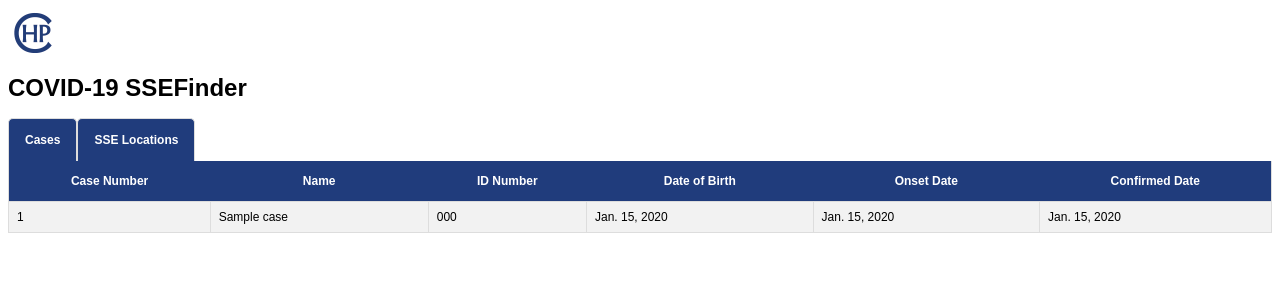
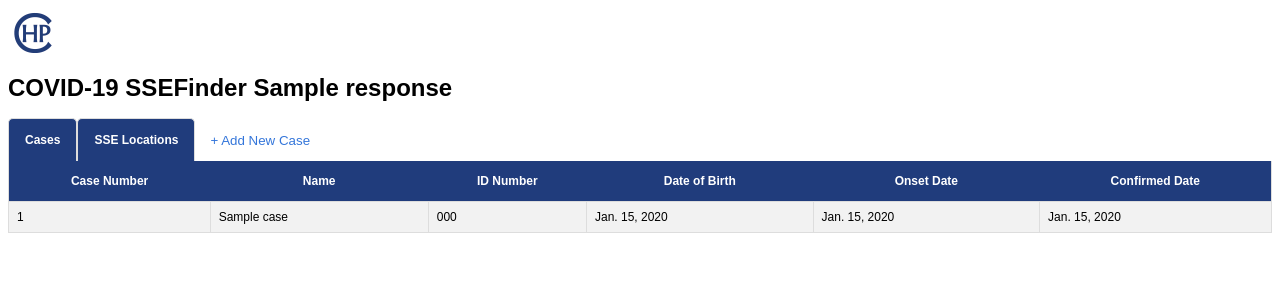
Before and after one commit to ivan-ngchakming/SSEFinder, a Django app: template templates/index.html in a window 1280 px wide. Shown: the top 300 px of the page. Run offline with Django 3.2, Linux system fonts and the light colour scheme; tables that the repository leaves empty hold one stand-in row (values such as "Sample post"); the template is opened without the code that fills it: values that come from a table or form of the project are taken from there, most other values are stand-ins (such as "Sample title", 1, 10 or a date in 2020); some libraries are stand-ins or nearby versions.

Commit message:
add case

```diff
--- a/app/forms.py
+++ b/app/forms.py
@@ -1,2 +1,11 @@
+from django import forms
+from .models import Case
+
+class CaseModelForm(forms.ModelForm):
+
+    class Meta:
+        model = Case
+        fields = '__all__'
+
 class EventForm:
     pass
--- a/app/static/base.css
+++ b/app/static/base.css
@@ -54,3 +54,18 @@ padding: 8px;
 tr:nth-child(even){background-color: #f2f2f2;}
 
 tr:hover {background-color: #ddd;}
+
+.add_new_case_btn {
+border: none;
+background: none;
+color: rgb(52, 118, 218);
+padding: 15 15 0;
+}
+.add_new_case_btn_2 {
+    padding: 0;
+    border: none;
+    background: none;
+    color: rgb(52, 118, 218);
+    float: right;
+    position: relative;
+}
--- a/app/static/base.js
+++ b/app/static/base.js
@@ -19,6 +19,41 @@ function openTab(tabname) {
       },
     });
   }
+
+  $(document).ready(function(){
+    $("#case_form").submit(function() {
+      setTimeout(function(){},10000);
+      $.ajax({
+        type: "POST",
+        url: "ajax/success-page",
+        async: false,
+        data: $(this).serialize(),
+        success: function () {
+          alert("Add record success!");
+        },
+        error: function(data){
+          alert("Failed to add record!");
+        },
+      });
+    });
+  });
+
+  if (tabname == "new_case_btn") {
+    case_id = document.querySelectorAll('[id^="case_detail_"]').length + 1
+    $.ajax({
+      url: 'ajax/add_newcase',
+      data: {
+        'case_id': case_id,
+      },
+      dataType: 'html',
+      success: function(data){
+        document.getElementById('addnewcases').innerHTML = data;
+        document.getElementById('id_case_number').defaultValue = case_id;
+        document.getElementById('id_case_number').disabled = true;
+      },
+    });
+  }
+
 };
 
 
@@ -89,3 +124,19 @@ function showEventDetail(event_name) {
     td.style.display = "none";
   }
 };
+
+function submissionroutine(request) {
+  $.ajax({
+    url: 'ajax/success-page',
+    data: {
+      'request': request,
+    },
+    dataType: 'html',
+    success: function (data) {
+      document.getElementById('addnewcases').innerHTML = "added!!!!";
+    },
+    error: function(XMLHttpRequest, textStatus, errorThrown) {
+      document.getElementById('addnewcases').innerHTML = "Error";
+    },
+  });
+};
--- a/app/urls.py
+++ b/app/urls.py
@@ -1,5 +1,4 @@
 from django.urls import path
-
 from app import views
 
 urlpatterns = [
@@ -8,4 +7,7 @@ urlpatterns = [
     path('ajax/case_detail', views.case_detail, name='Case detail'),
     path('ajax/SSE_Loc', views.events, name='Events'),
     path('ajax/event_detail', views.event_detail, name='Event detail'),
+    path('ajax/add_newcase', views.addcase, name='Add case'),
+    path('success', views.success, name='success'),
+    path('ajax/success-page',views.success, name='success'),
 ]
--- a/templates/cases.html
+++ b/templates/cases.html
@@ -1,4 +1,4 @@
-<table id="cases">
+ <table id="cases">
     <!--Table Header-->
     <tr id="table_header">
         <th>Case Number</th>
--- a/templates/index.html
+++ b/templates/index.html
@@ -4,11 +4,13 @@
 
 {% block content %}
 
+
     <img id="icon" src="{% static 'favicon.ico' %}" alt="CHP Logo" width="50" height="50">
-    <h1>COVID-19 SSEFinder</h1>
+    <h1 id="try">COVID-19 SSEFinder {{ response }}</h1>
 
     <button class="tab_button" onclick="openTab('Cases')">Cases</button>
     <button class="tab_button" onclick="openTab('SSE_Loc')">SSE Locations</button>
+    <button class="add_new_case_btn" onclick="openTab('new_case_btn')"> + Add New Case</button>
 
     <div id="Cases" class="tab">
         {% include 'cases.html' %}
@@ -36,4 +38,15 @@
         </table>
     </div>
 
+    <div id="new_case_btn" class="tab" style="display:none">
+        <form id="case_form" action="" method="POST">
+                <table id='addnewcases'>
+                    {% include 'addcase.html' %}
+                </table>
+            <div class="form-group col-md-2">
+                <input class="add_new_case_btn_2" style="margin-top: 30px;" type="submit" value="+ Add New Case" />
+            </div>
+        </form>
+    </div>
+
 {% endblock %}
```
Also changed, not shown: app/views.py (+52 -1 lines).
